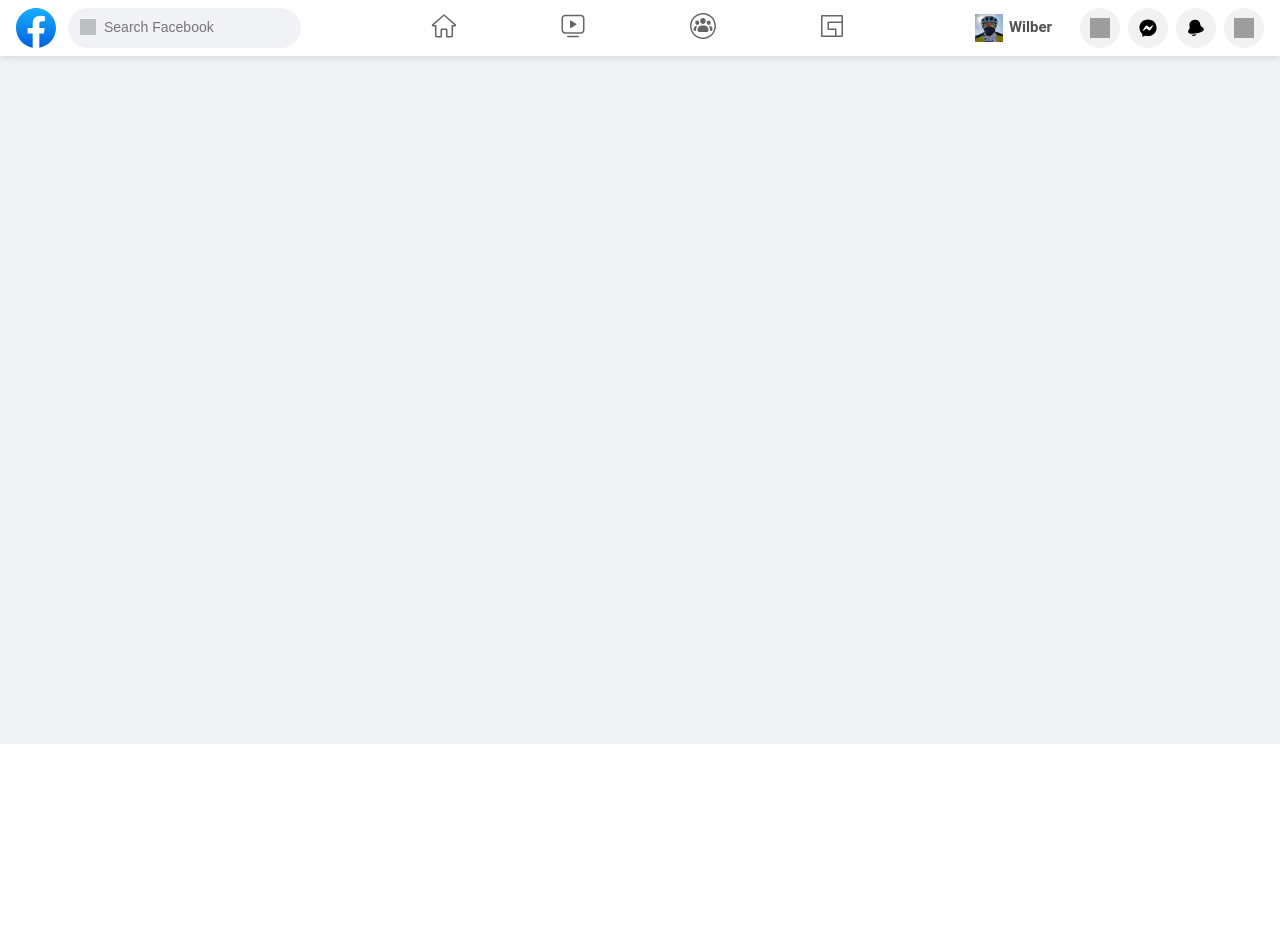
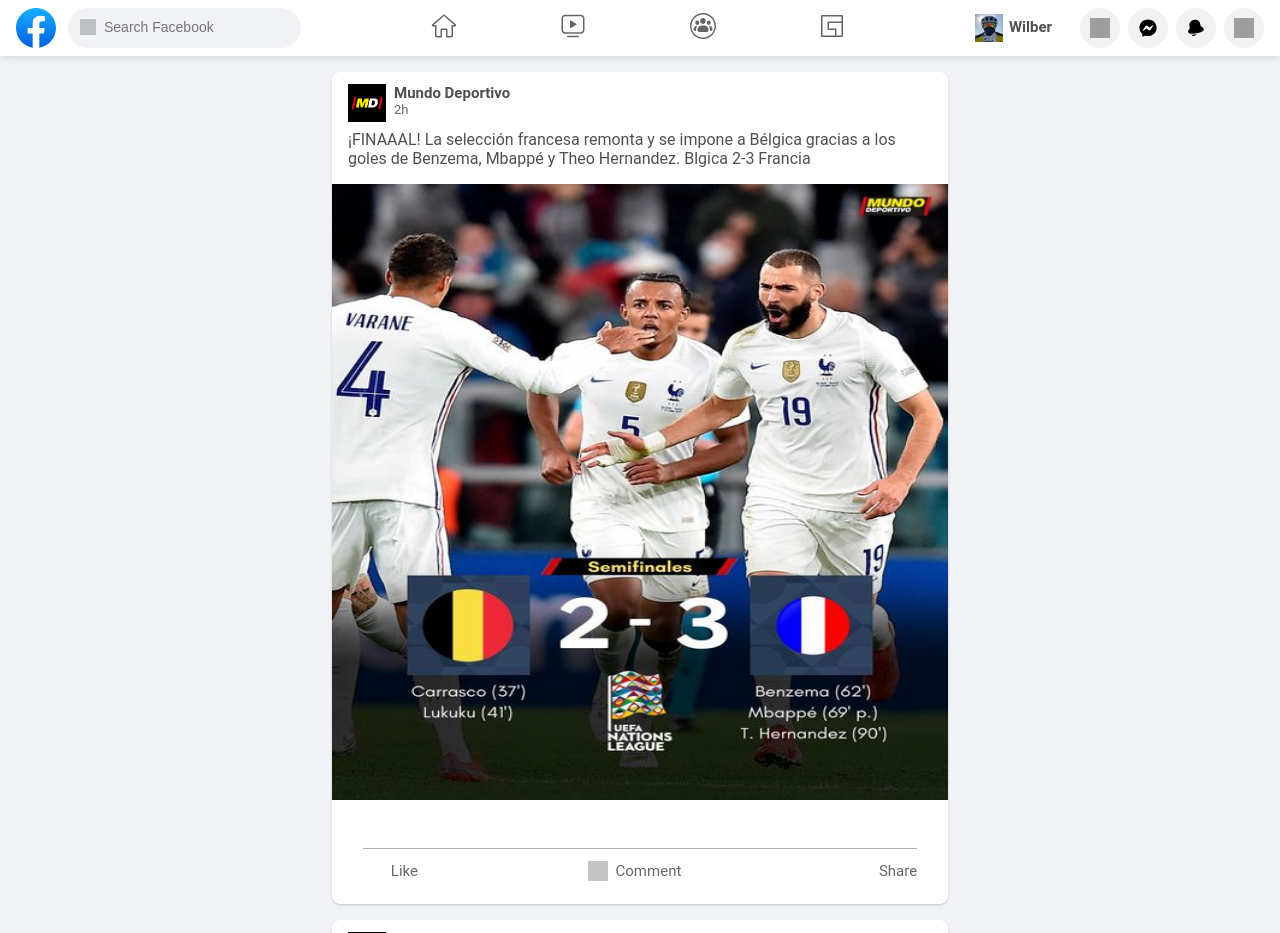
Before and after one commit to Wlloa/nextjs-facebook, a Next.js app: page / in a window 1280 px wide. Shown: the top 933 px of the page. Before the commit the page ends 800 px from the top, so only its background shows below. Built offline with nearby package versions, Linux system fonts and the light colour scheme; grey boxes are pictures that could not be loaded.

Commit message:
creting posts

```diff
--- a/common/global.ts
+++ b/common/global.ts
@@ -5,6 +5,7 @@
 
     * {
         box-sizing: border-box;
+        margin: 0;
     }
 
     body {
--- a/components/home/feed.tsx
+++ b/components/home/feed.tsx
@@ -1,25 +1,30 @@
-import React from 'react'
-import styled from 'styled-components'
-import { StyledProps } from '../../common/props-interface'
+import React from "react";
+import styled from "styled-components";
+import { StyledProps } from "../../common/props-interface";
+import { PostList, PostsProp } from "./postList";
 
-const Feed = ({className}: StyledProps): JSX.Element => {
+const Feed = (props: PostsProp): JSX.Element => {
+  const { posts, className } = props;
   return (
     <div className={className}>
-
+      <PostList posts={posts} />
     </div>
-    )
-}
-
+  );
+};
 
 export const MainFeed = styled(Feed)`
+  margin-top: 56px;
   min-height: calc(100vh - 56px);
   overflow-y: auto;
   display: flex;
   flex-flow: column nowrap;
-    justify-content: center;
   flex-basis: 744px;
+  max-width: 500px;
   align-items: stretch;
   padding: 0 32px;
   flex-grow: 1;
   z-index: 0;
+  @media(min-width: 760px) {
+      max-width: 680px;
+  }
 `;
--- a/components/home/post.tsx
+++ b/components/home/post.tsx
@@ -1,9 +1,154 @@
-import React from 'react'
+import React from "react";
+import styled from "styled-components";
+import { StyledProps } from "../../common/props-interface";
+import { IPost } from "../../models/post";
+import Image from "next/image";
+import { Icon } from "../navbar/menu";
 
-export const Post = () => {
-    return (
-        <div>
+export interface Prop extends StyledProps {
+  post: IPost;
+}
 
-        </div>
-    )
-}
+const PostHeader = styled.div`
+  display: flex;
+  padding: 12px 16px 0;
+  width: 100%;
+`;
+
+const ImageContainer = styled.a`
+  margin-right: 8px;
+  div {
+    width: 38px;
+    height: 38px;
+    border-radius: 50%;
+  }
+`;
+
+const Info = styled.div`
+  display: flex;
+  flex-flow: column nowrap;
+  span:first-of-type {
+    font-weight: 600;
+    font-size: 15px;
+  }
+
+  span:last-of-type {
+    font-size: 13px;
+    color: #65676b;
+  }
+`;
+
+const Description = styled.div`
+  padding: 4px 16px 16px;
+`;
+
+const Footer = styled.div`
+  width: 100%;
+  ul {
+    width: 90%;
+    display: flex;
+    justify-content: space-between;
+    align-items: center;
+    height: 44px;
+    border-top: 1px solid #b1b1b1;
+    margin-top: 48px;
+    margin-left: auto;
+    margin-right: auto;
+  }
+  li {
+    a {
+      display: flex;
+      align-items: center;
+    }
+
+    i {
+      opacity: 0.6;
+      margin-right: 8px;
+    }
+    span {
+      color: #65676b;
+      font-size: 15px;
+    }
+  }
+`;
+
+const _Post = (props: Prop): JSX.Element => {
+  const { post, className } = props;
+  return (
+    <div className={className}>
+      <PostHeader>
+        <ImageContainer href="">
+          <Image
+            src={post.userPicture}
+            alt={post.userName}
+            width="38px"
+            height="38px"
+          />
+        </ImageContainer>
+        <Info>
+          <span>{post.userName}</span>
+          <span>{post.date}</span>
+        </Info>
+      </PostHeader>
+      <Description>
+        <p>{post.description}</p>
+      </Description>
+      <div>
+        {post.postPicture && (
+          <Image
+            src={post.postPicture}
+            width="100%"
+            height="100%"
+            layout="responsive"
+            alt=""
+          />
+        )}
+      </div>
+      <Footer>
+        <ul>
+          <li>
+            <a href="">
+              <Icon
+                url="https://static.xx.fbcdn.net/rsrc.php/v3/yn/r/AxgTurULzhJ.png"
+                posX={0}
+                posY={-306}
+              />
+              <span>Like</span>
+            </a>
+          </li>
+          <li>
+            <a href="">
+              <Icon
+                url="https://static.xx.fbcdn.net/rsrc.php/v3/yn/r/AxgTurULzhJ.png"
+                posX={0}
+                posY={-268}
+              />
+              <span>Comment</span>
+            </a>
+          </li>
+          <li>
+            <a href="">
+              <Icon
+                url="https://static.xx.fbcdn.net/rsrc.php/v3/yn/r/AxgTurULzhJ.png"
+                posX={0}
+                posY={-325}
+              />
+              <span>Share</span>
+            </a>
+          </li>
+        </ul>
+      </Footer>
+    </div>
+  );
+};
+
+export const Post = styled(_Post)`
+  box-shadow: 0 1px 2px rgba(0, 0, 0, 0.2);
+  border-radius: 8px;
+  display: flex;
+  flex-flow: column nowrap;
+  min-height: 100px;
+  margin: 16px 0;
+  background-color: #ffffff;
+  padding-bottom: 12px;
+`;
--- /dev/null
+++ b/components/home/postList.tsx
@@ -0,0 +1,21 @@
+import React from "react";
+import { StyledProps } from "../../common/props-interface";
+import { IPost } from "../../models/post";
+import { Post } from "./post";
+
+export interface PostsProp extends StyledProps {
+  posts: IPost[];
+}
+
+export const PostList = (props: PostsProp): JSX.Element => {
+  const { posts } = props;
+  return (
+    <div>
+      <ul>
+        {posts?.map((post) => (
+          <Post key={post.id} post={post} />
+        ))}
+      </ul>
+    </div>
+  );
+};
--- a/components/navbar/menu.tsx
+++ b/components/navbar/menu.tsx
@@ -6,6 +6,7 @@
 import Image from "next/image";
 
 interface ItemProps extends StyledProps {
+  url: string;
   posX: number;
   posY: number;
 }
@@ -21,8 +22,8 @@
   justify-content: center;
 `;
 
-const Icon = styled.i`
-  background-image: url(https://static.xx.fbcdn.net/rsrc.php/v3/yE/r/R3l5SniutOc.png);
+export const Icon = styled.i`
+  background-image: url(${({url}:ItemProps):string => url});
   background-position: ${({ posX, posY }: ItemProps): string =>
     `${posX}px ${posY}px`};
   background-size: auto;
@@ -78,7 +79,7 @@
   const { posX, posY } = props;
   return (
     <IconContainer>
-      <Icon posX={posX} posY={posY}></Icon>
+      <Icon url="https://static.xx.fbcdn.net/rsrc.php/v3/yE/r/R3l5SniutOc.png" posX={posX} posY={posY}></Icon>
     </IconContainer>
   );
 };
@@ -103,7 +104,7 @@
           <AccountWidget />
         </li>
         <li>
-          <MenuItem posX={-126} posY={-107} />
+          <MenuItem url="https://static.xx.fbcdn.net/rsrc.php/v3/yE/r/R3l5SniutOc.png" posX={-126} posY={-107} />
         </li>
         <li>
           <IconContainer>
@@ -116,7 +117,7 @@
           </IconContainer>
         </li>
         <li>
-          <MenuItem posX={-126} posY={-128} />
+          <MenuItem url="https://static.xx.fbcdn.net/rsrc.php/v3/yE/r/R3l5SniutOc.png" posX={-126} posY={-128} />
         </li>
       </UList>
     </div>
--- a/models/post.ts
+++ b/models/post.ts
@@ -1,7 +1,66 @@
-export interface Post {
+export interface IPost {
+  id: string;
   userName: string;
-  userPicture?: string;
+  userPicture: string;
   date?: string;
   description?: string;
   postPicture?: string;
 }
+
+export const POSTS: IPost[] = [
+  {
+    id: "1",
+    userName: "Mundo Deportivo",
+    date: "2h",
+    userPicture: "/static/miscellanea/MD.png",
+    description:
+      "¡FINAAAL! La selección francesa remonta y se impone a Bélgica gracias a los goles de Benzema, Mbappé y Theo Hernandez. Blgica 2-3 Francia",
+    postPicture: "/static/miscellanea/fra-bel.jpg",
+  },
+  {
+    id: "2",
+    userName: "Mundo Deportivo",
+    date: "2h",
+    userPicture: "/static/miscellanea/MD.png",
+    description:
+      "¡FINAAAL! La selección francesa remonta y se impone a Bélgica gracias a los goles de Benzema, Mbappé y Theo Hernandez. Blgica 2-3 Francia",
+    postPicture: "/static/miscellanea/fra-bel.jpg",
+  },
+  {
+    id: "3",
+    userName: "Mundo Deportivo",
+    date: "2h",
+    userPicture: "/static/miscellanea/MD.png",
+    description:
+      "¡FINAAAL! La selección francesa remonta y se impone a Bélgica gracias a los goles de Benzema, Mbappé y Theo Hernandez. Blgica 2-3 Francia",
+    postPicture: "/static/miscellanea/fra-bel.jpg",
+  },
+  {
+    id: "4",
+    userName: "Mundo Deportivo",
+    date: "2h",
+    userPicture: "/static/miscellanea/MD.png",
+    description:
+      "¡FINAAAL! La selección francesa remonta y se impone a Bélgica gracias a los goles de Benzema, Mbappé y Theo Hernandez. Blgica 2-3 Francia",
+    postPicture: "/static/miscellanea/fra-bel.jpg",
+  },
+  {
+    id: "5",
+    userName: "Mundo Deportivo",
+    date: "2h",
+    userPicture: "/static/miscellanea/MD.png",
+    description:
+      "¡FINAAAL! La selección francesa remonta y se impone a Bélgica gracias a los goles de Benzema, Mbappé y Theo Hernandez. Blgica 2-3 Francia",
+    postPicture: "/static/miscellanea/fra-bel.jpg",
+  },
+  {
+    id: "6",
+    userName: "Mundo Deportivo",
+    date: "2h",
+    userPicture: "/static/miscellanea/MD.png",
+    description:
+      "¡FINAAAL! La selección francesa remonta y se impone a Bélgica gracias a los goles de Benzema, Mbappé y Theo Hernandez. Blgica 2-3 Francia",
+    postPicture: "/static/miscellanea/fra-bel.jpg",
+  }
+
+];
--- a/pages/index.tsx
+++ b/pages/index.tsx
@@ -1,6 +1,7 @@
 import type { NextPage } from "next";
 import styled from "styled-components";
 import { MainFeed } from "../components/home/feed";
+import { POSTS } from "../models/post";
 
 const MainLayout = styled.div`
   display: flex;
@@ -15,7 +16,7 @@
   return (
     <MainLayout>
       <LeftContainer />
-      <MainFeed />
+      <MainFeed posts={POSTS} />
       <LeftContainer />
     </MainLayout>
   );
```
Also changed, not shown: public/static/miscellanea/MD.png (added), public/static/miscellanea/fra-bel.jpg (added). Lines whose indentation alone changed are shown as unchanged.
